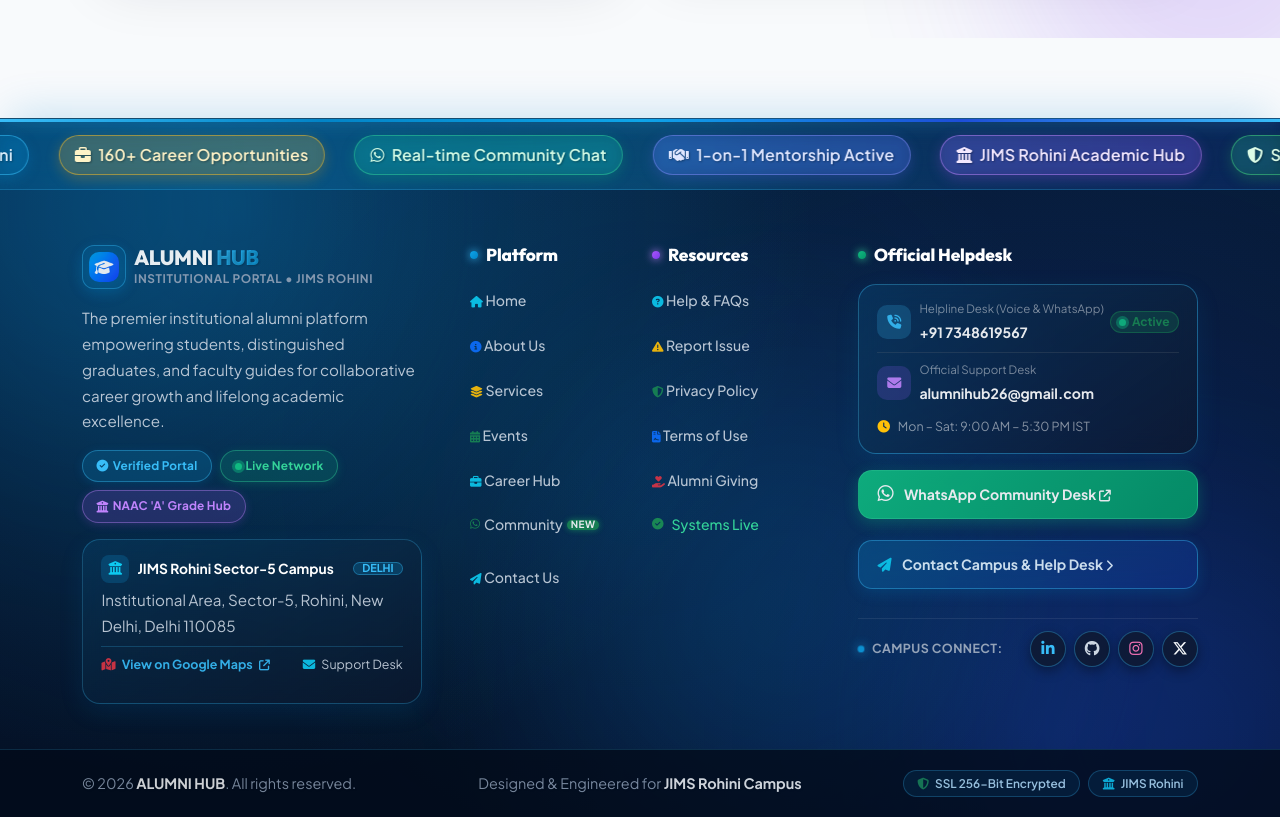
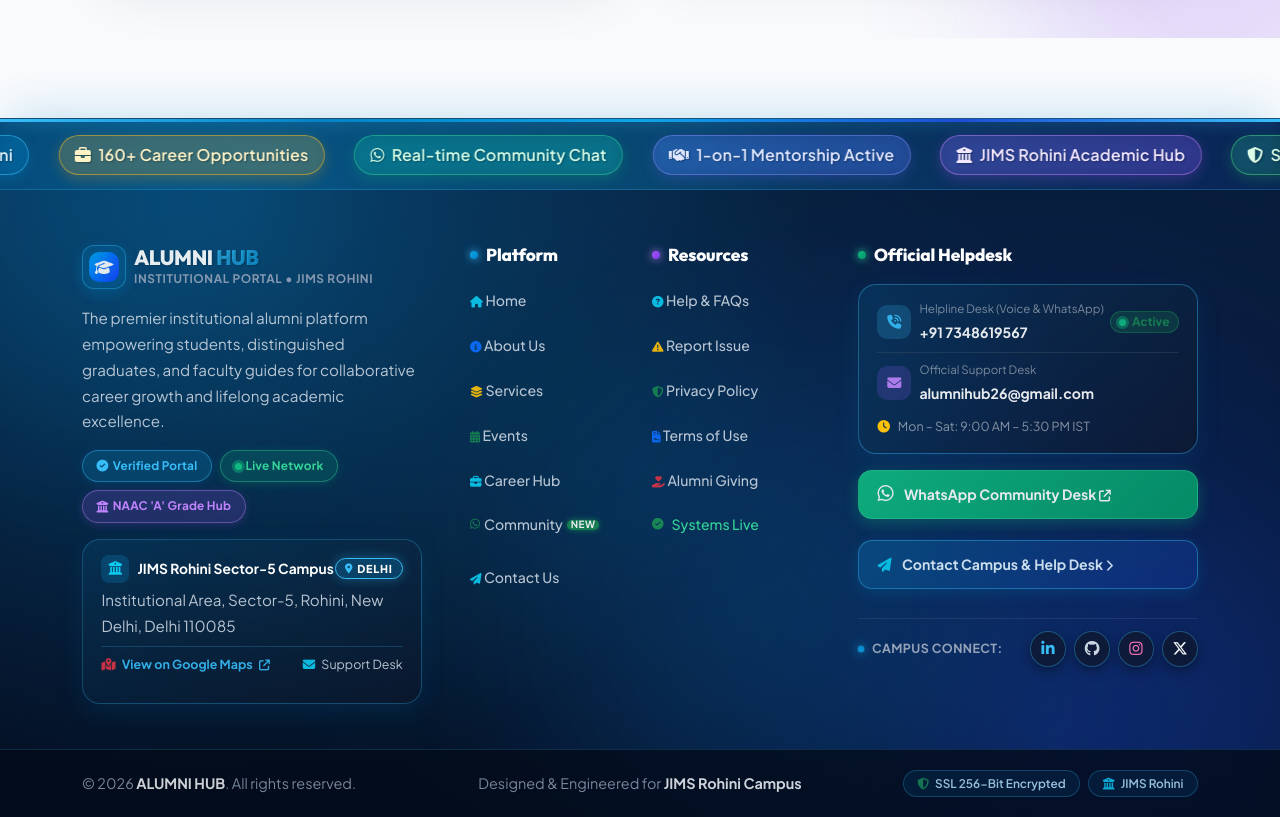
Before and after one commit to RajenderMohanVerma/alumni-hub, a Flask app: a page that uses templates/base.html in a window 1280 px wide. Shown: the part 990-1807 px from the top of the page. Run offline with Flask 3, Linux system fonts and the light colour scheme.

Commit message:
Fix Delhi location badge in footer with high contrast white text and neon cyan aura

```diff
--- a/static/css/theme-system.css
+++ b/static/css/theme-system.css
@@ -1003,6 +1003,30 @@ a:hover {
     backdrop-filter: blur(12px);
     box-shadow: 0 8px 24px rgba(2, 132, 199, 0.12);
     transition: all 0.3s ease;
+}
+
+
+/* Campus City Location Badge with High Contrast */
+.campus-city-badge {
+    display: inline-flex !important;
+    align-items: center !important;
+    gap: 4px !important;
+    background: rgba(14, 165, 233, 0.22) !important;
+    color: #ffffff !important;
+    border: 1.5px solid #38bdf8 !important;
+    border-radius: 50px !important;
+    font-size: 0.68rem !important;
+    font-weight: 800 !important;
+    letter-spacing: 0.8px !important;
+    padding: 3px 9px !important;
+    line-height: 1.2 !important;
+    text-transform: uppercase !important;
+    box-shadow: 0 0 12px rgba(56, 189, 248, 0.35) !important;
+}
+
+.campus-city-badge i {
+    color: #38bdf8 !important;
+    font-size: 0.62rem !important;
 }
 
 .footer-campus-card:hover {
--- a/templates/base.html
+++ b/templates/base.html
@@ -1218,7 +1218,7 @@
                                         </div>
                                         <span class="fw-bold text-white campus-title">JIMS Rohini Sector-5 Campus</span>
                                     </div>
-                                    <span class="badge rounded-pill px-2 py-0 small" style="font-size: 0.68rem; background: rgba(14, 165, 233, 0.2) !important; color: #38bdf8 !important; border: 1px solid rgba(56, 189, 248, 0.4) !important;">DELHI</span>
+                                    <span class="campus-city-badge"><i class="fas fa-location-dot"></i> DELHI</span>
                                 </div>
                                 <p class="campus-address mb-2">
                                     Institutional Area, Sector-5, Rohini, New Delhi, Delhi 110085
```
